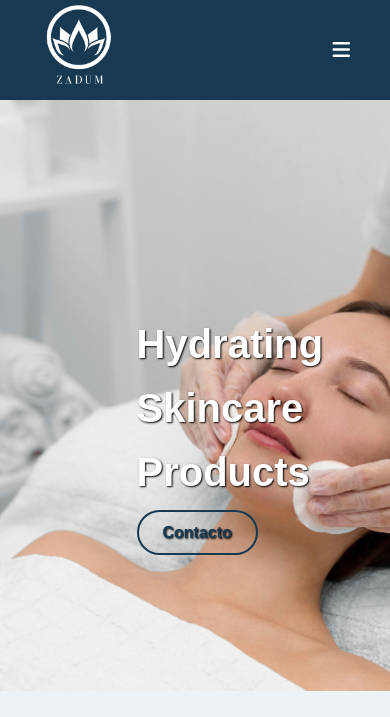
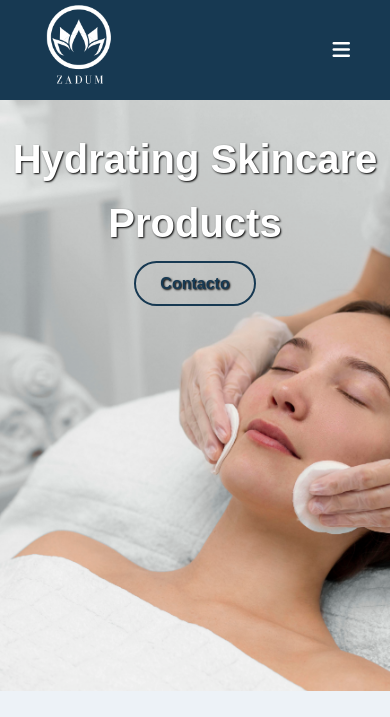
Before and after one commit to xxArisuhx/zadum-web, a plain HTML site: page index.html in a window 390 px wide. Shown: the top 717 px of the page. Drawn offline with Linux system fonts and the light colour scheme.

Commit message:
feat(): changes in nav and home

```diff
--- a/css/common.css
+++ b/css/common.css
@@ -47,6 +47,16 @@ nav a {
   color: #fff;
   margin-left: 1rem;
   text-decoration: none;
+}
+
+nav a:hover {
+  color: #edf2f777;
+
+}
+
+nav a.active {
+  font-weight: bold;
+  text-decoration: underline;
 }
 
 /* fotter */
--- a/css/home.css
+++ b/css/home.css
@@ -9,11 +9,19 @@
   flex-direction: column;
   color: #fff;
   text-shadow: 1px 1px 2px #000;
+  position: relative;
 }
 
 .hero h1 {
   font-size: 2.5rem;
   margin-bottom: 1rem;
+}
+
+.slogan-container {
+ position: absolute;
+  width: 30%;
+  left: 20%;
+  top: 20%;
 }
 
 .about {
@@ -55,7 +63,7 @@
 .card {
   width: 280px;
   height: 360px;
-  font-size:20px;
+  font-size: 20px;
   border-radius: 15px;
   padding: 1.5rem;
   background: white;
@@ -65,7 +73,9 @@
   transition: 0.4s ease-out;
   box-shadow: 0px 7px 10px rgba(0, 0, 0, 0.5);
 }
-
+.services a {
+  text-decoration: none;
+}
 .card:hover {
   transform: translateY(20px);
 }
@@ -129,6 +139,14 @@
     justify-content: center;
     text-align: center;
   }
+.slogan-container {
+ position: absolute;
+  width: 100%;
+  left: 0;
+  top: 0;
+
+}
+
   .card {
     transform: translateY(20px);
   }
--- a/index.html
+++ b/index.html
@@ -50,9 +50,9 @@
     </header>
 
     <section class="hero">
-      <div style="padding-top: 40px; width: 30%">
+      <div class="slogan-container">
         <h1>Hydrating Skincare Products</h1>
-        <a class="button" href="#">Contacto</a>
+        <a class="button" href="./views/contacto.html">Contacto</a>
       </div>
     </section>
 
@@ -74,6 +74,7 @@
     <section class="services">
       <h2>Nuestros Servicios</h2>
       <div class="wrapper">
+        <a href="./views/services.html">
           <div class="card">
             <img
               src="./img/Masajes Terapéuticos y Relajantes.png"
@@ -81,22 +82,21 @@
             />
             <div class="info">
               <h3>Masajes Terapéuticos y Relajantes</h3>
-
             </div>
           </div>
-
-        <!-- Puedes duplicar o repetir estas cards si necesitas más -->
-        <div class="card">
+        </a>
+        <a href="./views/services.html"
+          ><div class="card">
             <img
               src="./img/Tratamientos Corporales Especiales.jpg"
               alt="Cuidado Facial"
             />
             <div class="info">
               <h3>Tratamientos Corporales Especiales</h3>
-
             </div>
-        </div>
-
+          </div></a
+        >
+        <a href="./views/services.html">
           <div class="card">
             <img
               src="./img/Tratamientos Faciales Rejuvenecedores.jpg"
@@ -104,10 +104,10 @@
             />
             <div class="info">
               <h3>Tratamientos Faciales Rejuvenecedores</h3>
-
             </div>
           </div>
-
+        </a>
+        <a href="./views/services.html">
           <div class="card">
             <img
               src="./img/cosmetologia-medico-y-paciente.jpg"
@@ -115,9 +115,9 @@
             />
             <div class="info">
               <h3>Beneficios de Nuestros Tratamientos</h3>
-
             </div>
           </div>
+        </a>
       </div>
     </section>
     <!--Botón de WhatsApp flotante-->
--- a/js/index.js
+++ b/js/index.js
@@ -1,51 +1,59 @@
-(function() {
-    const menuToggle = document.getElementById('menuToggle');
-    const nav = document.getElementById('main-nav');
+(function () {
+  const menuToggle = document.getElementById("menuToggle");
+  const nav = document.getElementById("main-nav");
 
   function toggleMenu() {
-      const isOpen = nav.classList.toggle('open');
-      menuToggle.setAttribute('aria-expanded', String(isOpen));
+    const isOpen = nav.classList.toggle("open");
+    menuToggle.setAttribute("aria-expanded", String(isOpen));
 
     // cambia icono (bars <-> xmark)
-      const icon = menuToggle.querySelector('i');
+    const icon = menuToggle.querySelector("i");
     if (isOpen) {
-        icon.classList.remove('fa-bars');
-        icon.classList.add('fa-xmark');
-        menuToggle.setAttribute('aria-label', 'Cerrar menú');
+      icon.classList.remove("fa-bars");
+      icon.classList.add("fa-xmark");
+      menuToggle.setAttribute("aria-label", "Cerrar menú");
     } else {
-        icon.classList.remove('fa-xmark');
-        icon.classList.add('fa-bars');
-        menuToggle.setAttribute('aria-label', 'Abrir menú');
+      icon.classList.remove("fa-xmark");
+      icon.classList.add("fa-bars");
+      menuToggle.setAttribute("aria-label", "Abrir menú");
     }
   }
 
-    menuToggle.addEventListener('click', toggleMenu);
+  menuToggle.addEventListener("click", toggleMenu);
 
   // cerrar cuando se hace click en un enlace (útil en móviles)
-    nav.addEventListener('click', (e) => {
-      if (e.target.tagName === 'A' && nav.classList.contains('open')) {
+  nav.addEventListener("click", (e) => {
+    if (e.target.tagName === "A" && nav.classList.contains("open")) {
       toggleMenu();
     }
   });
 
   // cerrar con Escape
-    document.addEventListener('keydown', (e) => {
-      if (e.key === 'Escape' && nav.classList.contains('open')) {
+  document.addEventListener("keydown", (e) => {
+    if (e.key === "Escape" && nav.classList.contains("open")) {
       toggleMenu();
     }
   });
 
   // opcional: cerrar el menú al redimensionar si se pasa a desktop
-    window.addEventListener('resize', () => {
-      if (window.innerWidth > 768 && nav.classList.contains('open')) {
-        nav.classList.remove('open');
-        menuToggle.setAttribute('aria-expanded', 'false');
-        const icon = menuToggle.querySelector('i');
-        icon.classList.remove('fa-xmark');
-        icon.classList.add('fa-bars');
-        menuToggle.setAttribute('aria-label', 'Abrir menú');
+  window.addEventListener("resize", () => {
+    if (window.innerWidth > 768 && nav.classList.contains("open")) {
+      nav.classList.remove("open");
+      menuToggle.setAttribute("aria-expanded", "false");
+      const icon = menuToggle.querySelector("i");
+      icon.classList.remove("fa-xmark");
+      icon.classList.add("fa-bars");
+      menuToggle.setAttribute("aria-label", "Abrir menú");
     }
   });
 })();
 
 //    funciones autoinvocadas o IIFE (Immediately Invoked Function Expression) cuando las ves así:
+
+const currentPage = window.location.pathname.split("/").pop();
+
+document.querySelectorAll("#main-nav a").forEach(link => {
+    if(link.getAttribute("href").includes(currentPage)){
+      link.classList.add("active");
+    }
+  });
```
Also changed, not shown: views/services.html (+0 -1 lines). Lines whose indentation alone changed are shown as unchanged.
